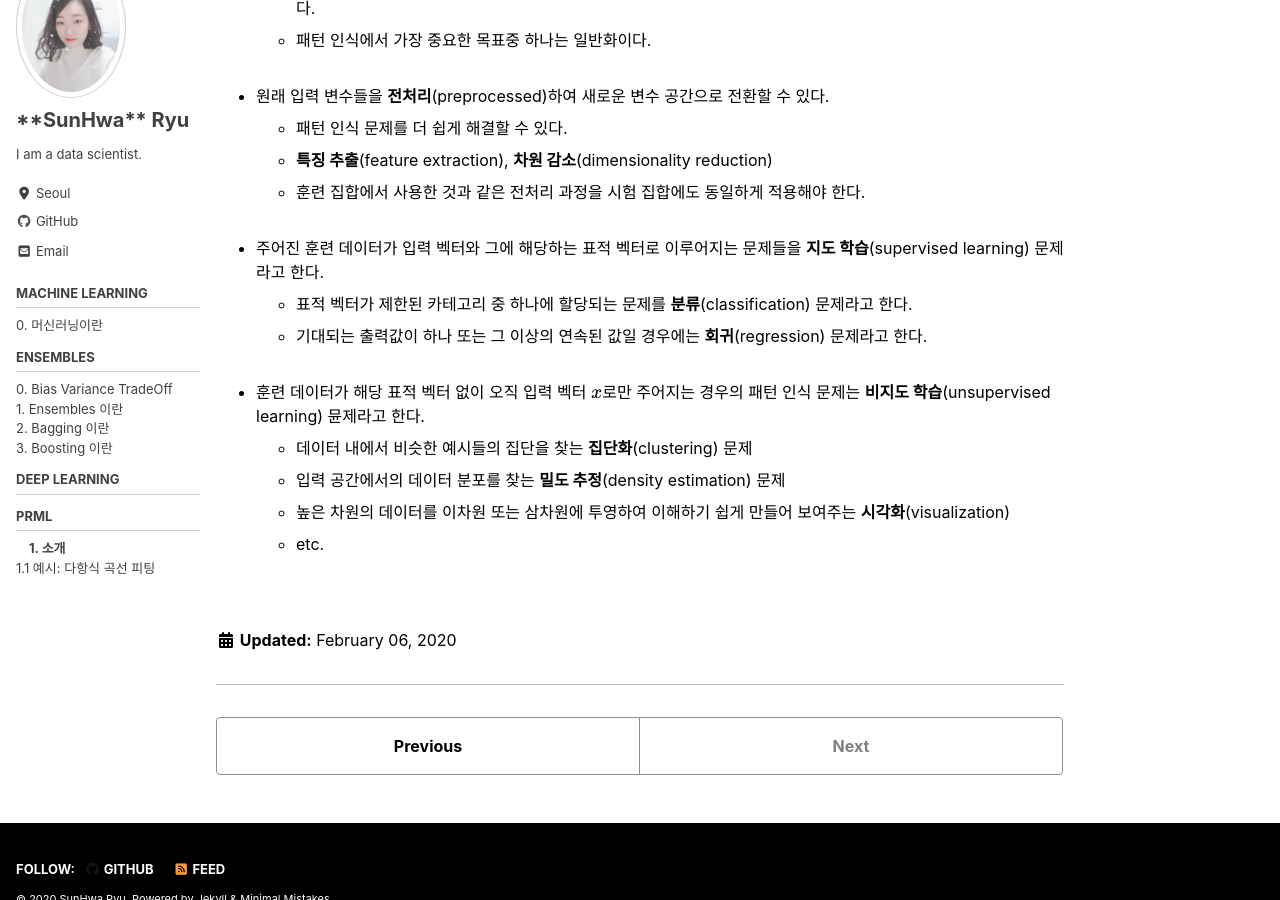
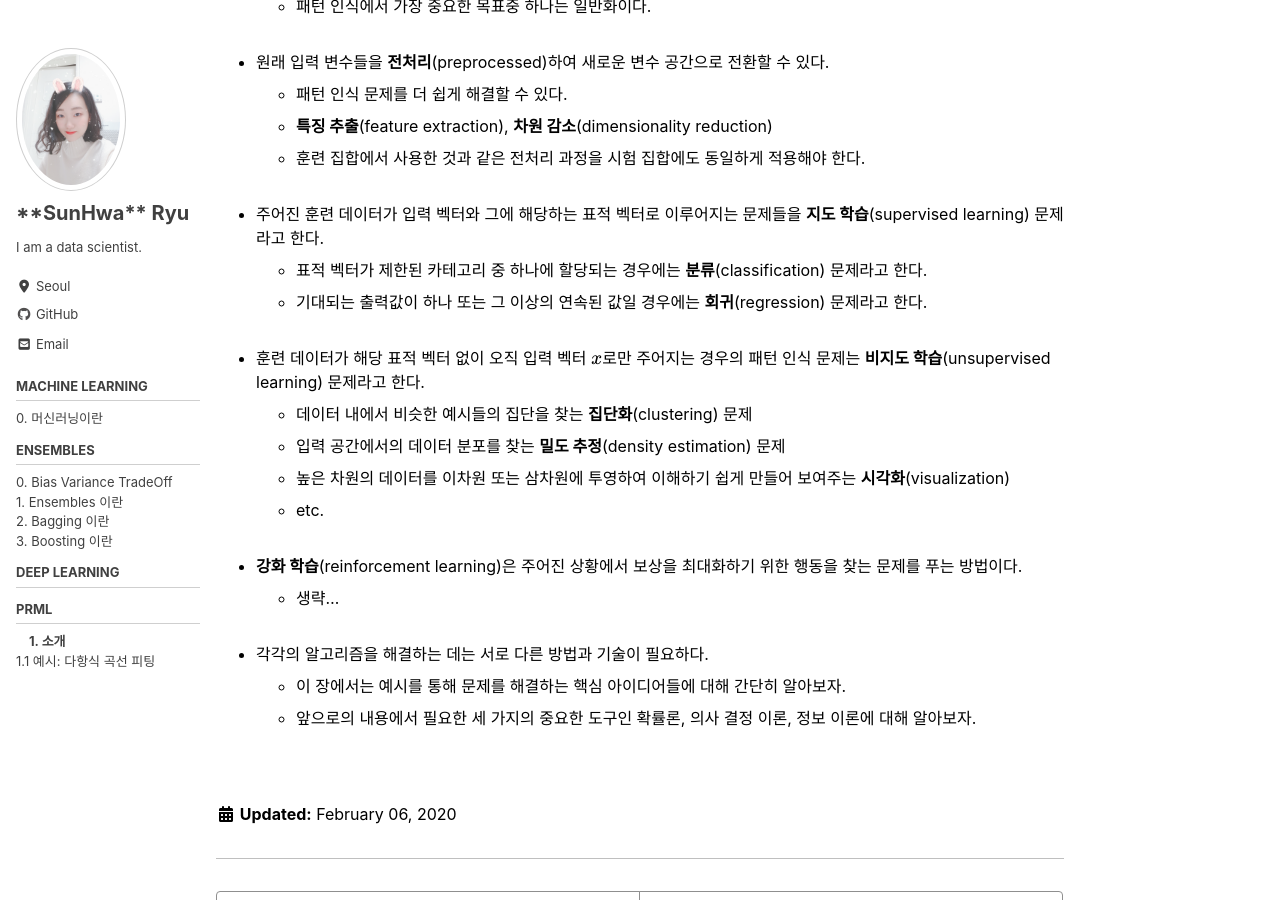
Before and after one commit to MinPinSunHwa/suna.github.io, a Jekyll site: the page built from _ml/prml/1-0.md, in a window 1280 px wide and 900 px high, scrolled down 1193 px. Built offline with Jekyll 4.4.1, drawn with Linux system fonts in a browser that asks for light colours; cached includes are drawn as plain includes; nearby versions of some CDN libraries; formulas are drawn with MathJax 3.

Commit message:
Update 1-0.md

```diff
--- a/_ml/prml/1-0.md
+++ b/_ml/prml/1-0.md
@@ -9,9 +9,9 @@ toc: true
 **Reference**
 
 - 패턴 인식과 머신 러닝 (PATTERN RECOGNITION AND MACHINE LEARNING) / 크리스토퍼 비숍 지음 / 김형진 옮김
+<br><br>
 
-
-## 1. 소개
+---
 
 - **패턴 인식**은 컴퓨터 알고리즘을 활용하여 데이터의 규칙성을 자동적으로 찾아낸다.
    - 그리고 이 규칙성을 이용하여 데이터를 각각의 카테고리로 분류하는 등의 일을 한다.
@@ -51,13 +51,22 @@ toc: true
 <br><br>
 
 - 주어진 훈련 데이터가 입력 벡터와 그에 해당하는 표적 벡터로 이루어지는 문제들을 **지도 학습**(supervised learning) 문제라고 한다.
-  - 표적 벡터가 제한된 카테고리 중 하나에 할당되는 문제를 **분류**(classification) 문제라고 한다.
+  - 표적 벡터가 제한된 카테고리 중 하나에 할당되는 경우에는 **분류**(classification) 문제라고 한다.
   - 기대되는 출력값이 하나 또는 그 이상의 연속된 값일 경우에는 **회귀**(regression) 문제라고 한다.
 <br><br>
 
-- 훈련 데이터가 해당 표적 벡터 없이 오직 입력 벡터 $$ x $$로만 주어지는 경우의 패턴 인식 문제는 **비지도 학습**(unsupervised learning) 뮨제라고 한다.
+- 훈련 데이터가 해당 표적 벡터 없이 오직 입력 벡터 $$ x $$로만 주어지는 경우의 패턴 인식 문제는 **비지도 학습**(unsupervised learning) 문제라고 한다.
   - 데이터 내에서 비슷한 예시들의 집단을 찾는 **집단화**(clustering) 문제
   - 입력 공간에서의 데이터 분포를 찾는 **밀도 추정**(density estimation) 문제
   - 높은 차원의 데이터를 이차원 또는 삼차원에 투영하여 이해하기 쉽게 만들어 보여주는 **시각화**(visualization)
   - etc.
 <br><br>
+
+- **강화 학습**(reinforcement learning)은 주어진 상황에서 보상을 최대화하기 위한 행동을 찾는 문제를 푸는 방법이다.
+  - 생략...
+<br><br>
+
+- 각각의 알고리즘을 해결하는 데는 서로 다른 방법과 기술이 필요하다.
+  - 이 장에서는 예시를 통해 문제를 해결하는 핵심 아이디어들에 대해 간단히 알아보자.
+  - 앞으로의 내용에서 필요한 세 가지의 중요한 도구인 확률론, 의사 결정 이론, 정보 이론에 대해 알아보자.
+<br><br>
```
